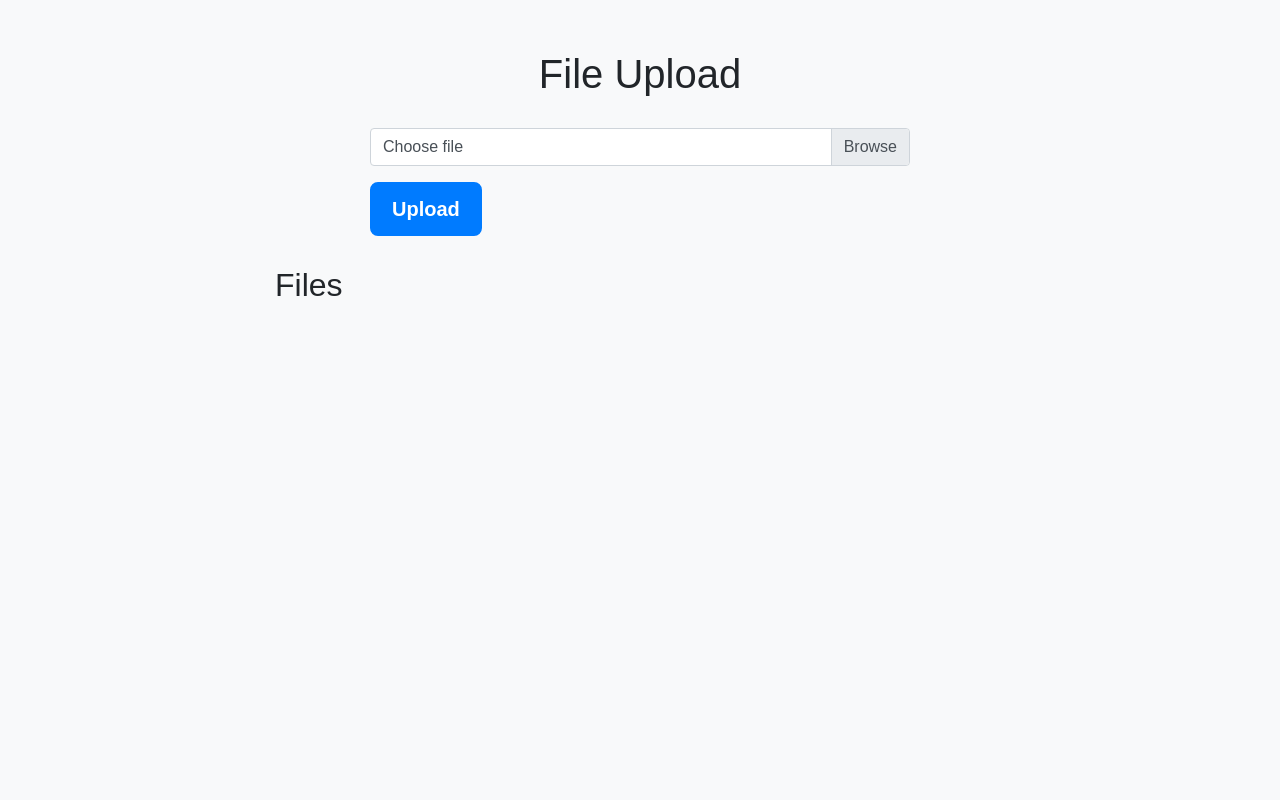
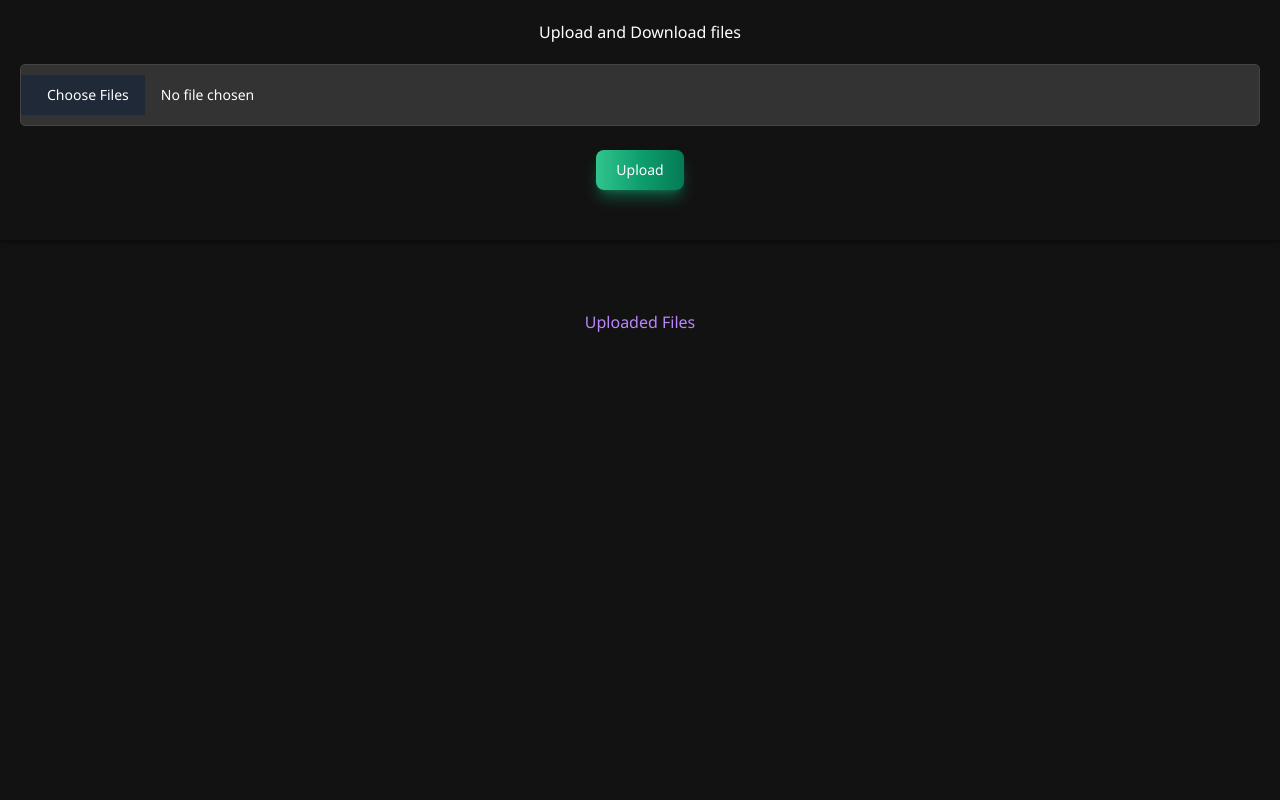
Before and after one commit to shreyansh0727/pythonserver, a Flask app: page / in a window 1280 px wide. Run offline with Flask 3, Linux system fonts and the light colour scheme; some libraries are stand-ins or nearby versions.

Commit message:
Add files via upload

```diff
--- a/templates/index.html
+++ b/templates/index.html
@@ -1,83 +1,179 @@
-<!doctype html>
+<!DOCTYPE html>
 <html lang="en">
 <head>
     <meta charset="UTF-8">
+    <title>File Upload and Download</title>
     <meta name="viewport" content="width=device-width, initial-scale=1.0">
-    <title>File Upload</title>
-    <link href="https://stackpath.bootstrapcdn.com/bootstrap/4.5.2/css/bootstrap.min.css" rel="stylesheet">
+    <link href="https://cdnjs.cloudflare.com/ajax/libs/flowbite/2.3.0/flowbite.min.css" rel="stylesheet" />
     <style>
         body {
-            background-color: #f8f9fa;
-            font-family: Arial, sans-serif;
+            font-family: 'Segoe UI', Tahoma, Geneva, Verdana, sans-serif;
+            background-color: #121212;
+            color: #ffffff;
+            margin: 0;
+            padding: 0;
+            display: flex;
+            justify-content: center;
+            align-items: center;
+            height: 100vh;
+            flex-direction: column;
         }
+
         .container {
-            margin-top: 50px;
+            width: 80%;
+
+            margin: 0 auto;
+            text-align: center;
         }
-        h1 {
-            margin-bottom: 30px;
+        .upload-section {
+            position: absolute;
+            top: 0;
+            height: 30%;
+            width: 100%;
+            text-align: center;
+            background-color: #121212;
+            padding: 20px;
+            box-shadow: 0 2px 5px rgba(0, 0, 0, 0.5);
+
         }
-        .btn-custom {
-            border: 2px solid #007bff;
-            color: white;
-            background-color: #007bff;
+        .upload-section h1 {
+            margin: 0;
+        }
+        h2 {
+            color: #bb86fc;
+            margin: 10px 0;
+            text-align: center;
+        }
+        form {
+            margin: 20px 0;
+        }
+        input[type="file"] {
+            background-color: #333333;
+            color: #ffffff;
+            border: 1px solid #444444;
+            border-radius: 5px;
+            padding: 10px;
+            margin-right: 10px;
+            cursor: pointer;
+        }
+        button {
+            background-color: #bb86fc;
+            color: #121212;
+            border: none;
+            border-radius: 5px;
             padding: 10px 20px;
-            border-radius: 8px;
-            font-size: 20px;
-            font-weight: bold;
+            cursor: pointer;
+            transition: background-color 0.3s ease;
         }
-        .btn-custom:hover {
-            background-color: #0056b3;
-            border-color: #0056b3;
-            transition: all 0.3s ease;
+        button:hover {
+            background-color: #3700b3;
         }
-        .file-list {
-            margin-top: 30px;
+        .download-section {
+            height: 25%;
+            width: 90%;
         }
-        .file-list a {
+        .files-grid {
+            display: flex;
+            flex-wrap: wrap;
+            justify-content: center;
+            gap: 10px;
+            list-style-type: none;
+            padding: 0;
+        }
+        .files-grid li {
+            background-color: #333333;
+            margin: 5px;
+            padding: 10px;
+            border-radius: 5px;
+            width: calc(100% / 3 - 20px); /* Three columns */
+            box-sizing: border-box;
+            transition: transform 0.3s ease;
+            word-wrap: break-word;
+            overflow-wrap: break-word;
+            white-space: pre-wrap;
+        }
+        @media (max-width: 600px) {
+            .files-grid li {
+                width: calc(100% / 2 - 20px); /* Two columns for smaller screens */
+            }
+        }
+        @media (max-width: 400px) {
+            .files-grid li {
+                width: 100%; /* One column for very small screens */
+            }
+        }
+        .files-grid li:hover {
+            transform: scale(1.05);
+        }
+        a {
+            color: #bb86fc;
             text-decoration: none;
-            color: #007bff;
+            transition: color 0.3s ease;
         }
-        .file-list a:hover {
-            text-decoration: underline;
+        a:hover {
+            color: #3700b3;
+        }
+        .fade-in {
+            animation: fadeIn 1s ease-in-out;
+        }
+        @keyframes fadeIn {
+            from { opacity: 0; }
+            to { opacity: 1; }
+        }
+        .view-all-btn {
+            margin-top: 20px;
+            margin-left: 45%;
+            background-color: #333333;
+            color: #ffffff;
+            border: 1px solid #444444;
+            border-radius: 5px;
+            padding: 10px;
+            cursor: pointer;
+            transition: background-color 0.3s ease;
+        }
+        .view-all-btn:hover {
+            background-color: #3700b3;
         }
     </style>
 </head>
 <body>
-    <div class="container">
-        <h1 class="text-center">File Upload</h1>
-        <div class="row justify-content-center">
-            <div class="col-md-6">
-                <form method="post" enctype="multipart/form-data" action="/upload">
-                    <div class="form-group">
-                        <div class="custom-file">
-                            <input type="file" class="custom-file-input" id="file" name="file" required>
-                            <label class="custom-file-label" for="file">Choose file</label>
-                        </div>
-                    </div>
-                    <button type="submit" class="btn btn-custom">Upload</button>
-                </form>
-            </div>
+
+        <div class="upload-section">
+            <h1>Upload and Download files</h1>
+            <form action="/upload" method="post" enctype="multipart/form-data">
+            <input class="block w-full text-sm text-gray-900 border border-gray-300 rounded-lg cursor-pointer bg-gray-50 dark:text-gray-400 focus:outline-none dark:bg-gray-700 dark:border-gray-600 dark:placeholder-gray-400" id="multiple_files" type="file" name="files[]" multiple>
+             <br />
+            <button type="submit" class="text-white bg-gradient-to-r from-green-400 via-green-500 to-green-600 hover:bg-gradient-to-br focus:ring-4 focus:outline-none focus:ring-green-300 dark:focus:ring-green-800 shadow-lg shadow-green-500/50 dark:shadow-lg dark:shadow-green-800/80 font-medium rounded-lg text-sm px-5 py-2.5 text-center me-2 mb-2">Upload</button>
+            </form>
         </div>
-        <div class="row justify-content-center">
-            <div class="col-md-8 file-list">
-                <h2>Files</h2>
-                <ul class="list-group">
-                    {% for file in files %}
-                    <li class="list-group-item"><a href="{{ url_for('download_file', filename=file) }}">{{ file }}</a></li>
-                    {% endfor %}
-                </ul>
-            </div>
+
+        <div class="download-section">
+            <h2>Uploaded Files</h2>
+            <ul class="files-grid" id="files-list">
+                {% for file in files %}
+                <li class="{% if loop.index > 10 %}hidden{% endif %}"><a href="{{ url_for('download_file', filename=file) }}">{{ file }}</a></li>
+                {% endfor %}
+            </ul>
+            {% if files|length > 10 %}
+            <button class="view-all-btn" id="view-all-btn">View All Files</button>
+            {% endif %}
         </div>
-    </div>
 
-    <script src="https://code.jquery.com/jquery-3.5.1.slim.min.js"></script>
-    <script src="https://cdn.jsdelivr.net/npm/@popperjs/core@2.9.3/dist/umd/popper.min.js"></script>
-    <script src="https://stackpath.bootstrapcdn.com/bootstrap/4.5.2/js/bootstrap.min.js"></script>
     <script>
-        $(document).ready(function(){
-            bsCustomFileInput.init();
+        document.addEventListener("DOMContentLoaded", function() {
+            var viewAllBtn = document.getElementById("view-all-btn");
+            var hiddenItems = document.querySelectorAll(".hidden");
+
+            if (viewAllBtn) {
+                viewAllBtn.addEventListener("click", function() {
+                    hiddenItems.forEach(function(item) {
+                        item.classList.remove("hidden");
+                    });
+                    viewAllBtn.style.display = "none";
+                });
+            }
         });
     </script>
-    <script src="https://cdn.jsdelivr.net/npm/bs-custom-file-input/dist/bs-custom-file-input.min.js"></script>
+    <script src="https://cdnjs.cloudflare.com/ajax/libs/flowbite/2.3.0/flowbite.min.js"></script>
 </body>
 </html>
```
